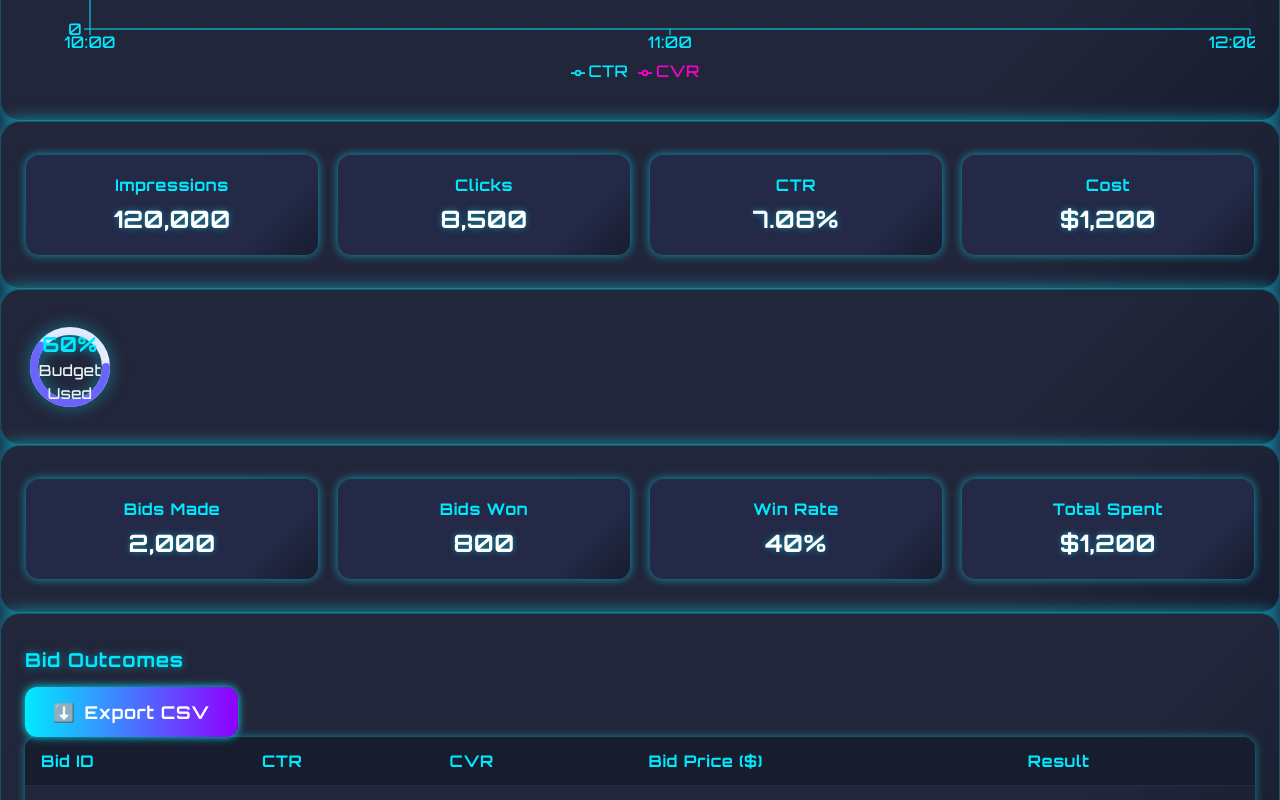
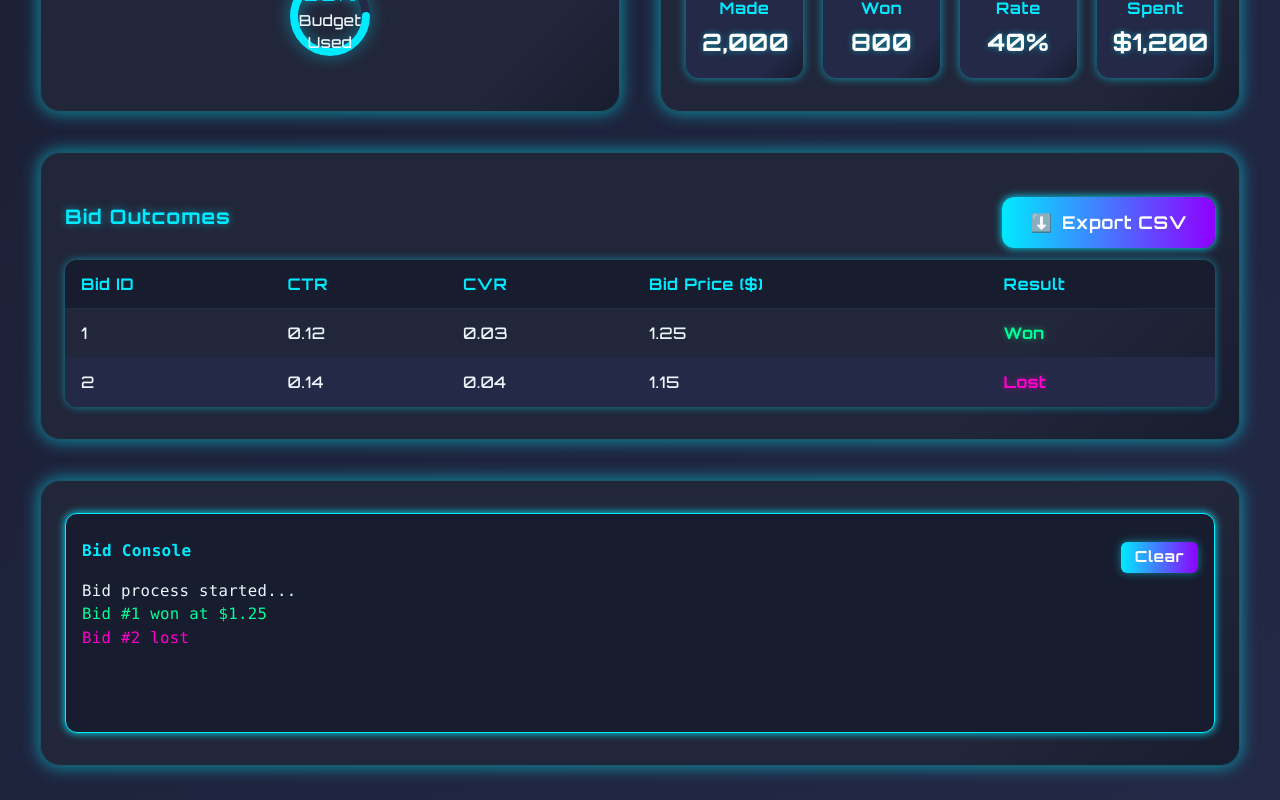
Before and after one commit to nikitayk/bid, a React (Vite) app: page / in a window 1280 px wide. Shown: the part 1180-1980 px from the top of the page. Built offline with nearby package versions, Linux system fonts and the light colour scheme.

Commit message:
Finalize dashboard layout, fix spacing, and apply punk theme

```diff
--- a/src/components/BidConsole.css
+++ b/src/components/BidConsole.css
@@ -1,10 +1,11 @@
 .bid-console {
-  background: #181826;
-  color: #e0e0e0;
+  background: #181c2f;
+  color: #eaf6fb;
   border-radius: 12px;
+  border: 1.5px solid #00eaff;
+  font-family: 'Fira Mono', 'Consolas', monospace;
   padding: 16px;
-  font-family: 'Fira Mono', 'Consolas', monospace;
-  box-shadow: 0 1px 4px rgba(44,62,80,0.04);
+  box-shadow: 0 0 8px #00eaff80;
   height: 220px;
   display: flex;
   flex-direction: column;
@@ -15,12 +16,12 @@
   justify-content: space-between;
   align-items: center;
   margin-bottom: 6px;
-  color: #6c63ff;
+  color: #00eaff;
   font-weight: 700;
 }
 
 .console-clear-btn {
-  background: #6c63ff;
+  background: linear-gradient(90deg, #00eaff 0%, #8f00ff 100%);
   color: #fff;
   border: none;
   border-radius: 6px;
@@ -28,6 +29,7 @@
   font-size: 0.95em;
   cursor: pointer;
   font-weight: 600;
+  box-shadow: 0 0 8px #00eaff80;
 }
 
 .bid-console-output {
@@ -40,11 +42,11 @@
 }
 
 .console-log-info {
-  color: #e0e0e0;
+  color: #eaf6fb;
 }
 .console-log-success {
-  color: #2ecc40;
+  color: #00ff99;
 }
 .console-log-error {
-  color: #e74c3c;
+  color: #ff00cc;
 }
--- a/src/components/BudgetDonut.jsx
+++ b/src/components/BudgetDonut.jsx
@@ -12,7 +12,7 @@ const BudgetDonut = ({ percent }) => {
     <div className="budget-donut">
       <svg height={radius * 2} width={radius * 2}>
         <circle
-          stroke="#ecebff"
+          stroke="#232946"
           fill="transparent"
           strokeWidth={stroke}
           r={normalizedRadius}
@@ -20,7 +20,7 @@ const BudgetDonut = ({ percent }) => {
           cy={radius}
         />
         <circle
-          stroke="#6c63ff"
+          stroke="#00eaff"
           fill="transparent"
           strokeWidth={stroke}
           strokeLinecap="round"
--- a/src/components/CampaignStats.jsx
+++ b/src/components/CampaignStats.jsx
@@ -1,9 +1,7 @@
 import React from 'react';
 import './CampaignStats.css';
 
-const CampaignStats = ({ stats }) => {
-  // Example stats: { impressions, clicks, ctr, cost }
-  return (
+const CampaignStats = ({ stats }) => (
   <div className="campaign-stats">
     <div className="stat-block">
       <div className="stat-label">Impressions</div>
@@ -23,6 +21,5 @@ const CampaignStats = ({ stats }) => {
     </div>
   </div>
 );
-};
 
 export default CampaignStats;
--- a/src/components/Dashboard.css
+++ b/src/components/Dashboard.css
@@ -1,3 +1,5 @@
+@import url('https://fonts.googleapis.com/css2?family=Orbitron:wght@500;700&display=swap');
+
 .dashboard-root {
   min-height: 100vh;
   background: linear-gradient(135deg, #181c2f 0%, #232946 100%);
@@ -36,14 +38,14 @@
 
 .dashboard-lowergrid {
   display: grid;
-  grid-template-columns: repeat(auto-fit, minmax(280px, 1fr));
+  grid-template-columns: repeat(auto-fit, minmax(320px, 1fr));
   gap: 2.5rem;
 }
 
 .dashboard-card {
   background: linear-gradient(135deg, #232946 80%, #181c2f 100%);
   border-radius: 20px;
-  box-shadow: 0 0 24px 4px #00eaff80;
+  box-shadow: 0 0 16px 2px #00eaff80;
   border: 1.5px solid #00eaff40;
   padding: 2rem;
   margin-bottom: 0;
--- a/src/components/Dashboard.jsx
+++ b/src/components/Dashboard.jsx
@@ -9,9 +9,9 @@ import BidConsole from './BidConsole';
 import ExportButton from './ExportButton';
 import HelpGuide from './HelpGuide';
 import ConfettiEffect from './ConfettiEffect';
+import './Dashboard.css';
 
 const Dashboard = () => {
-  // Example state and handlers (replace with your actual logic/data)
   const [nFactor, setNFactor] = useState(9);
   const [budget, setBudget] = useState(1000);
   const [mode, setMode] = useState('Simulated');
@@ -51,13 +51,13 @@ const Dashboard = () => {
   return (
     <div className="dashboard-root">
       {showConfetti && <ConfettiEffect />}
-      {/* Top bar: BIDWIT logo/title (no "Dashboard"), Help button */}
+      {/* Top bar */}
       <div className="dashboard-topbar">
         <div className="dashboard-logo">BIDWIT</div>
         <HelpGuide />
       </div>
 
-      {/* Top grid: Control Panel (left), Chart and Stats (right) */}
+      {/* Top grid: Control Panel | Chart & Stats */}
       <div className="dashboard-topgrid">
         <div>
           <div className="dashboard-card">
--- a/src/components/KPIStats.jsx
+++ b/src/components/KPIStats.jsx
@@ -1,9 +1,7 @@
 import React from 'react';
 import './KPIStats.css';
 
-const KPIStats = ({ stats }) => {
-  // Example stats: { bids, wins, winRate, spent }
-  return (
+const KPIStats = ({ stats }) => (
   <div className="kpi-stats">
     <div className="kpi-block">
       <div className="kpi-label">Bids Made</div>
@@ -23,6 +21,5 @@ const KPIStats = ({ stats }) => {
     </div>
   </div>
 );
-};
 
 export default KPIStats;
```
Also changed, not shown: src/components/BidConsole.jsx (line endings or trailing spaces), src/components/BidTable.jsx (line endings or trailing spaces), src/components/BudgetDonut.css (line endings or trailing spaces), src/components/CampaignStats.css (line endings or trailing spaces), src/components/PerformanceChart.jsx (line endings or trailing spaces). Lines whose indentation alone changed are shown as unchanged.
